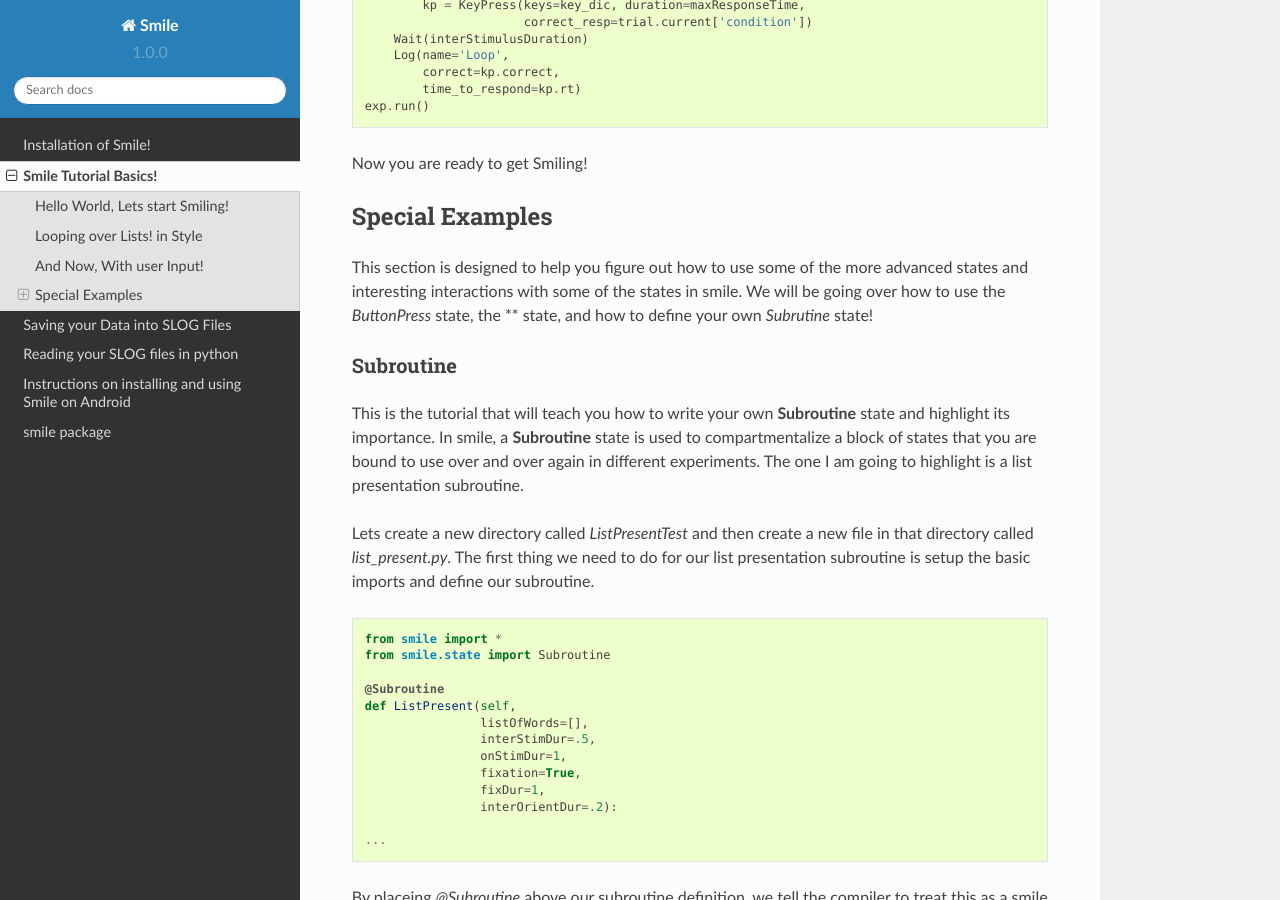
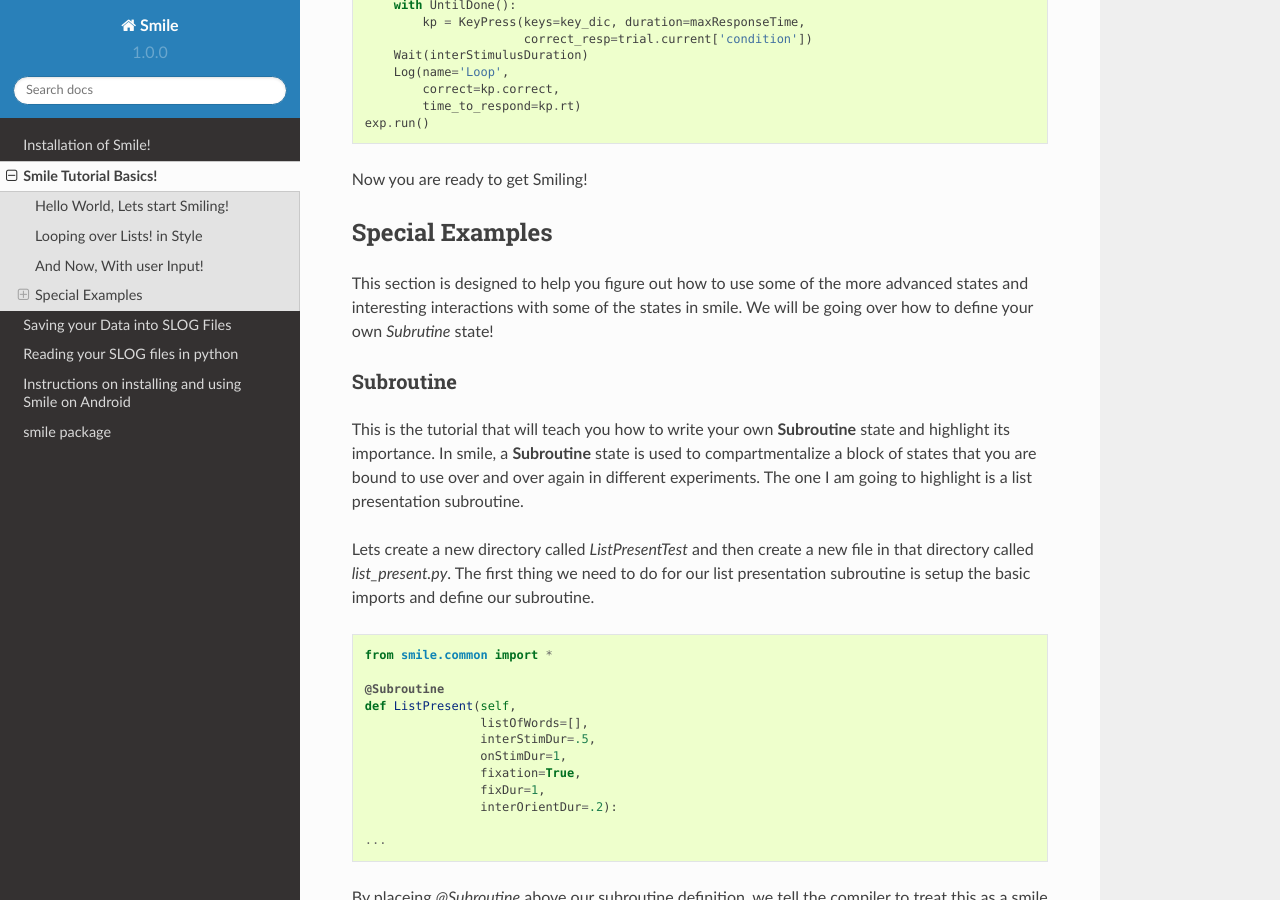
Before and after one commit to compmem/smile, a Sphinx documentation site: the page built from docs/source/tutorial.rst, in a window 1280 px wide and 900 px high, scrolled down 5317 px. Built offline with Sphinx 7.4.7 and the Read the Docs theme 2.0.0, drawn with Linux system fonts in a browser that asks for light colours; pages that are not in the unit, such as notebooks, are missing from menus; some of the changed text lies outside the part shown.

Commit message:
DOCS : Added from smile.common import * to all the docs

```diff
--- a/docs/source/button_press_example.py
+++ b/docs/source/button_press_example.py
@@ -1,5 +1,5 @@
 
-from smile import *
+from smile.common import *
 
 exp = Experiment()
 
--- a/docs/source/list_present.py
+++ b/docs/source/list_present.py
@@ -1,5 +1,5 @@
-from smile import *
-from smile.state import Subroutine
+from smile.common import *
+
 @Subroutine
 def ListPresent(self, listOfWords=[], interStimDur=.5, onStimDur=1, fixDur=1, interOrientDur=.2):
     self.timing = []
--- a/docs/source/main.py
+++ b/docs/source/main.py
@@ -1,4 +1,4 @@
-from smile import *
+from smile.common import *
 
 exp = Experiment()
 
--- a/docs/source/main_list_present.py
+++ b/docs/source/main_list_present.py
@@ -1,4 +1,4 @@
-from smile import *
+from smile.common import *
 from listpresent import ListPresent
 import random
 
--- a/docs/source/rand_word_1.py
+++ b/docs/source/rand_word_1.py
@@ -1,4 +1,4 @@
-from smile import *
+from smile.common import *
 import random
 
 words = ['plank','dear','thopter','initial','pull','complicated','assertain','biggest']
--- a/docs/source/rand_word_2.py
+++ b/docs/source/rand_word_2.py
@@ -1,7 +1,9 @@
-from smile import *
+from smile.common import *
 import random
+
 words = ['plank','dear','thopter','initial','pull','complicated','assertain','biggest']
 temp = []
+
 for i in range(len(words)):
     condition = len(words[i])%2
     temp.append({'stimulus':words[i], 'condition':condition})
--- a/docs/source/tutorial.rst
+++ b/docs/source/tutorial.rst
@@ -16,7 +16,7 @@
 
 ::
 
-    from smile import *
+    from smile.common import *
 
     exp = Experiment()
     Label(text="Hello World, Lets start Smiling!", duration=4)
@@ -107,7 +107,7 @@
 
 ::
 
-    from smile import *
+    from smile.common import *
     import random
 
     words = ['plank', 'dear', 'adopter',
@@ -266,8 +266,9 @@
 
 ::
 
-    from smile import *
+    from smile.common import *
     import random
+
     words = ['plank', 'dear', 'thopter',
              'initial', 'pull', 'complicated',
              'assertain', 'biggest']
@@ -305,8 +306,7 @@
 
 This section is designed to help you figure out how to use some of the more
 advanced states and interesting interactions with some of the states in smile.
-We will be going over how to use the *ButtonPress* state, the ** state, and how
-to define your own *Subrutine* state!
+We will be going over how to define your own *Subrutine* state!
 
 Subroutine
 -----------------------------
@@ -324,8 +324,7 @@
 
 ::
 
-    from smile import *
-    from smile.state import Subroutine
+    from smile.common import *
 
     @Subroutine
     def ListPresent(self,
@@ -402,7 +401,7 @@
 
 ::
 
-    from smile import *
+    from smile.common import *
     from list_present import ListPresent
     import random
 
@@ -429,8 +428,8 @@
 
 ::
 
-    from smile import *
-    from smile.state import Subroutine
+    from smile.common import *
+
     @Subroutine
     def ListPresent(self,
                     listOfWords=[],
@@ -485,7 +484,7 @@
 
 ::
 
-    from smile import *
+    from smile.common import *
 
     exp = Experiment()
 
```
